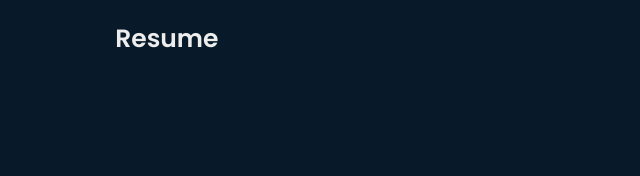
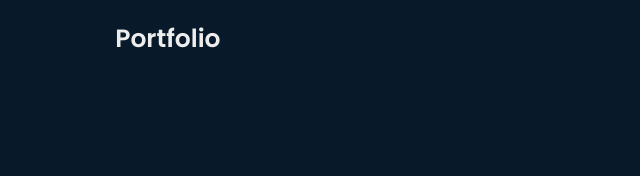
Before and after one commit to Praveenkumar93477/portfolio, a plain HTML site: page index.html in a window 1280 px wide. Shown: the top 176 px of the page, 0-640 px from the left. Drawn offline with nearby package versions, Linux system fonts and the light colour scheme.

Commit message:
index.html

```diff
--- a/index.html
+++ b/index.html
@@ -13,7 +13,7 @@
 <body>
     <!-- Header -->
     <header class="header">
-        <a href="#" class="logo">Resume<span class="animate" style="--i:1;"></span></a>
+        <a   href="images/Praveen Developer resume(new).pdf" class="logo">Portfolio<span class="animate" style="--i:1;"></span></a>
         <div class="bx bx-menu" id="menu-icon"><span class="animate" style="--i:2;"></span></div>
         <nav class="navbar">
             <a href="#home" class="active">Home</a>
```
